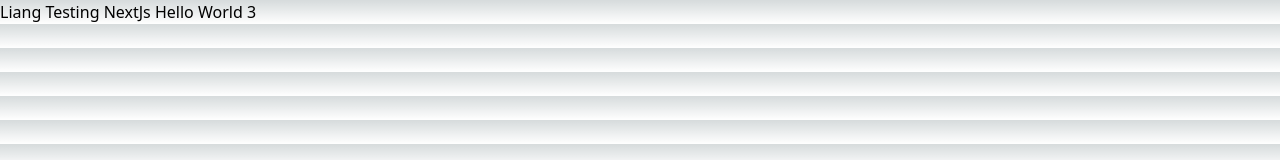
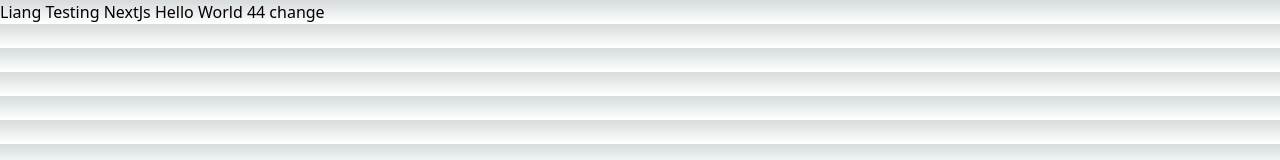
Before and after one commit to lawweiliang/coolify-nextjs-testing, a Next.js app: page / in a window 1280 px wide. Shown: the top 160 px of the page. Built offline with nearby package versions, Linux system fonts and the light colour scheme.

Commit message:
update:app/pages--4

```diff
--- a/app/page.tsx
+++ b/app/page.tsx
@@ -2,6 +2,6 @@ import Image from "next/image";
 
 export default function Home() {
   return (
-    <h1>Liang Testing NextJs Hello World 3</h1>
+    <h1>Liang Testing NextJs Hello World 44 change</h1>
   );
 }
```
